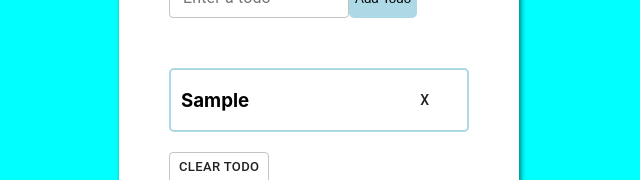
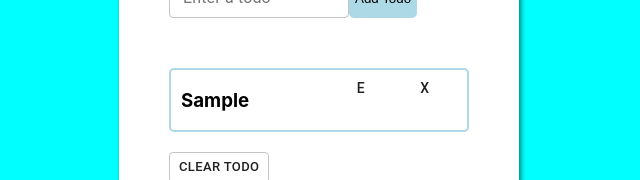
Before and after one commit to hebraheem/todo_task, a React (Create React App) app: page / in a window 1280 px wide. Both pictures are taken after typing "Sample" into the empty fields and a click on the button "Add Todo". Shown: the part 182-362 px from the top of the page, without its empty margins (321-961 px from the left). Built offline with nearby package versions, Linux system fonts and the light colour scheme.

Commit message:
added edit function

```diff
--- a/src/component/List.jsx
+++ b/src/component/List.jsx
@@ -2,7 +2,7 @@ import { Button } from "@material-ui/core";
 import React from "react";
 import useStyles from "./listStyle";
 
-const List = ({ list, handleClear, handleClick }) => {
+const List = ({ list, handleClear, handleClick, handleEdit }) => {
   const classes = useStyles();
 
   return (
@@ -10,8 +10,13 @@ const List = ({ list, handleClear, handleClick }) => {
       {list.map((todo) => {
         return (
           <div key={todo.id} className={classes.list}>
-            <h3>{todo.input}</h3>
-            <Button onClick={() => handleClick(todo.id)}>X</Button>
+            <div>
+              <h3>{todo.input}</h3>
+            </div>
+            <div>
+              <Button onClick={() => handleEdit(todo.id)}>E</Button>
+              <Button onClick={() => handleClick(todo.id)}>X</Button>
+            </div>
           </div>
         );
       })}
--- a/src/component/Snack.jsx
+++ b/src/component/Snack.jsx
@@ -1,12 +1,14 @@
-import React, {useState} from 'react'
+import React, { useState } from "react";
 import { Alert } from "@material-ui/lab";
 import { Snackbar } from "@material-ui/core";
 
-
-const Snack = ({severity, message}) => {
+const Snack = ({ severity, message, removeAlert, list }) => {
+  React.useEffect(() => {
+    removeAlert();
+  }, [list]);
   const [open, setOpen] = useState(true);
-    const vertical='top'
-    const horizontal='center'
+  const vertical = "top";
+  const horizontal = "center";
 
   const handleClose = (event, reason) => {
     if (reason === "clickaway") {
@@ -19,7 +21,7 @@ const Snack = ({severity, message}) => {
   return (
     <Snackbar
       open={open}
-        anchorOrigin={{vertical, horizontal}}
+      anchorOrigin={{ vertical, horizontal }}
       autoHideDuration={2000}
       onClose={handleClose}
     >
@@ -28,6 +30,6 @@ const Snack = ({severity, message}) => {
       </Alert>
     </Snackbar>
   );
-}
+};
 
-export default Snack
+export default Snack;
--- a/src/component/Todo.jsx
+++ b/src/component/Todo.jsx
@@ -8,16 +8,26 @@ function Todo() {
   const classes = useStyles();
   const [list, setList] = useState([]);
   const [input, setInput] = useState("");
+  const [isEditing, setIseditting] = useState(false);
+  const [editId, setEditId] = useState("");
   const [error, setError] = useState({ msg: "", err: "", show: false });
 
   const handleSubmit = (e) => {
     e.preventDefault();
     if (!input) {
-      (setError({
+      setError({
         msg: "cannot add an empty field",
         err: "error",
         show: true,
-      }));
+      });
+    } else if (input && isEditing) {
+      setList(
+        list.map((item) => {
+          if (item.id === editId) return { ...item, input };
+        })
+      );
+      setInput("");
+      setIseditting(false);
     } else {
       setList([...list, { input, id: new Date().getTime().toString() }]);
       setError({ msg: "Todo added", err: "success", show: true });
@@ -36,10 +46,21 @@ function Todo() {
     setError({ msg: "Todo cleared", err: "error", show: true });
   };
 
+  const handleEdit = (id) => {
+    let editList = list.find((list) => list.id === id);
+    setIseditting(true);
+    setEditId(id);
+    setInput(editList.input);
+  };
+
+  const showAlert = (msg = "", err = "", show = false) => {
+    setError({ msg, err, show });
+  };
+
   return (
     <>
       <div className={classes.wrapper}>
-        {error.show && <Snack message={error.msg} severity={error.err} />}
+        {error.show && <Snack {...error} removeAlert={showAlert} list={list} />}
         <form onSubmit={handleSubmit} className={classes.form}>
           <TextField
             type="text"
@@ -52,7 +73,9 @@ function Todo() {
             autoComplete="false"
             onChange={(e) => setInput(e.target.value)}
           />
-          <button className={classes.btn}>Add Todo</button>
+          <button className={classes.btn}>
+            {isEditing ? "Edit Todo" : "Add Todo"}
+          </button>
         </form>
         {list.length > 0 && (
           <List
@@ -60,6 +83,7 @@ function Todo() {
             setList={setList}
             handleClear={handleClear}
             handleClick={handleClick}
+            handleEdit={handleEdit}
           />
         )}
       </div>
```
Lines whose indentation alone changed are shown as unchanged.
